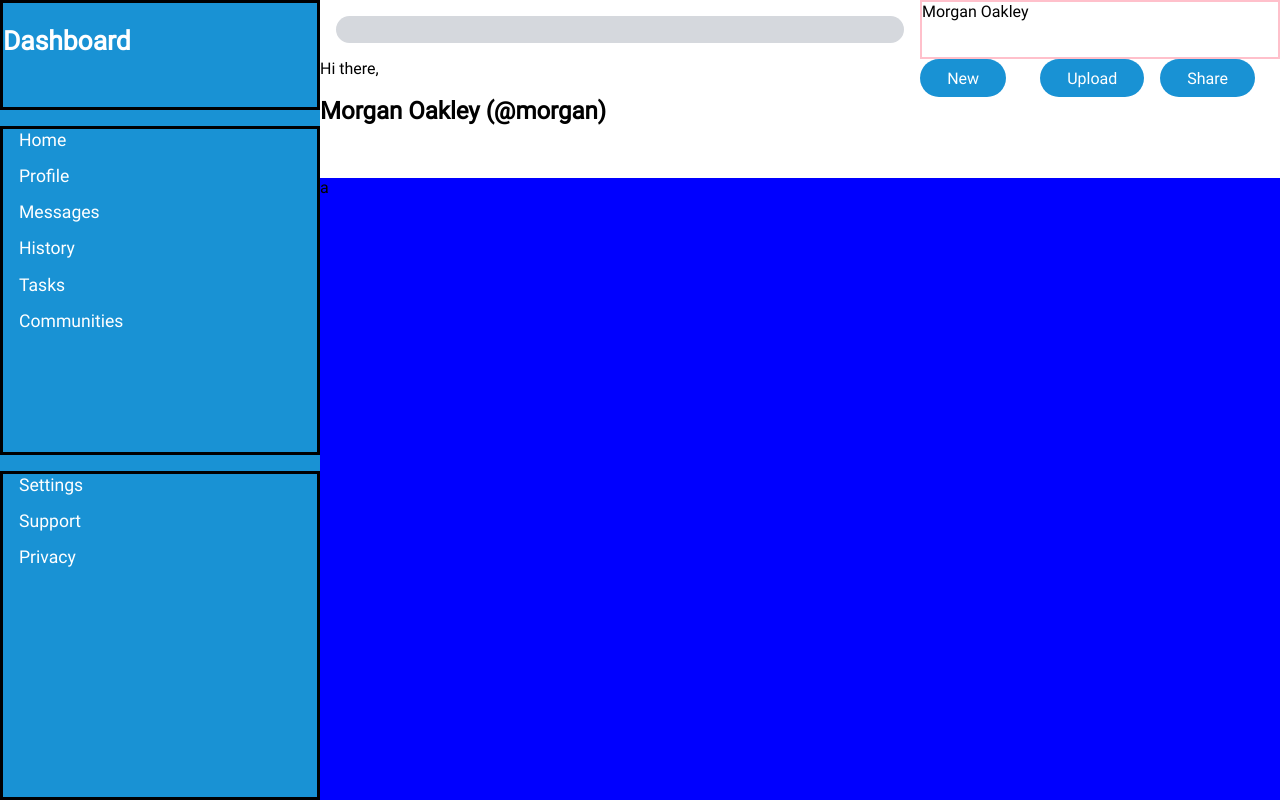
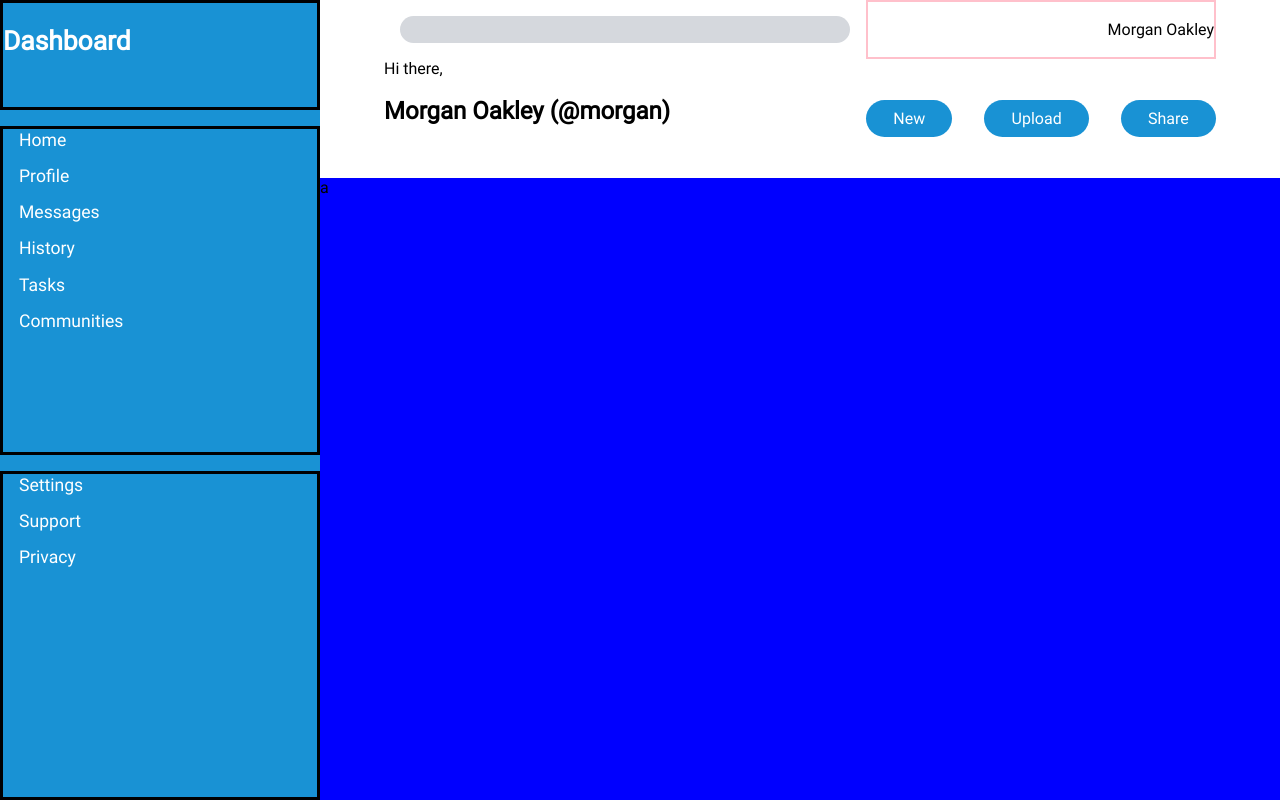
Before and after one commit to Muze32/Admin-Dashboard-Odin, a plain HTML site: page index.html in a window 1280 px wide. Drawn offline with Linux system fonts and the light colour scheme.

Commit message:
Fix positioning of buttons and profile section
Changed header column tracks to 2 and made buttons and profile section
flex items so they place as corresponded.

```diff
--- a/index.html
+++ b/index.html
@@ -56,9 +56,11 @@
             <div class="greeting">
                 Hi there, <br> <h2>Morgan Oakley (@morgan)</h2>
             </div>
-            <div><button>New</button></div>
-            <div><button>Upload</button></div>
-            <div><button>Share</button></div>
+            <div class="buttons">
+                <div><button>New</button></div>
+                <div><button>Upload</button></div>
+                <div><button>Share</button></div>
+            </div>
         </div>
         <div class="content">
             a
--- a/style.css
+++ b/style.css
@@ -57,8 +57,9 @@ body {
 .header {
     background-color: var(--theme-color);
     display: grid;
-    grid-template-columns: 5fr repeat(3, 1fr);
+    grid-template-columns: 2.5fr 1fr;
     grid-template-rows: 1fr 2fr;
+    padding: 0 4rem;
 }
 
 .profile {
@@ -85,6 +86,18 @@ body {
     background-color: rgb(38 155 218);
 }
 
+.buttons {
+    gap: 2rem;
+}
+
+
+.buttons, .profile {
+    display: flex;
+    justify-content: end;
+    align-items: center;
+}
+
+
 /****SEARCH BAR*****/
 
 .header input[type = "search"] {
```
